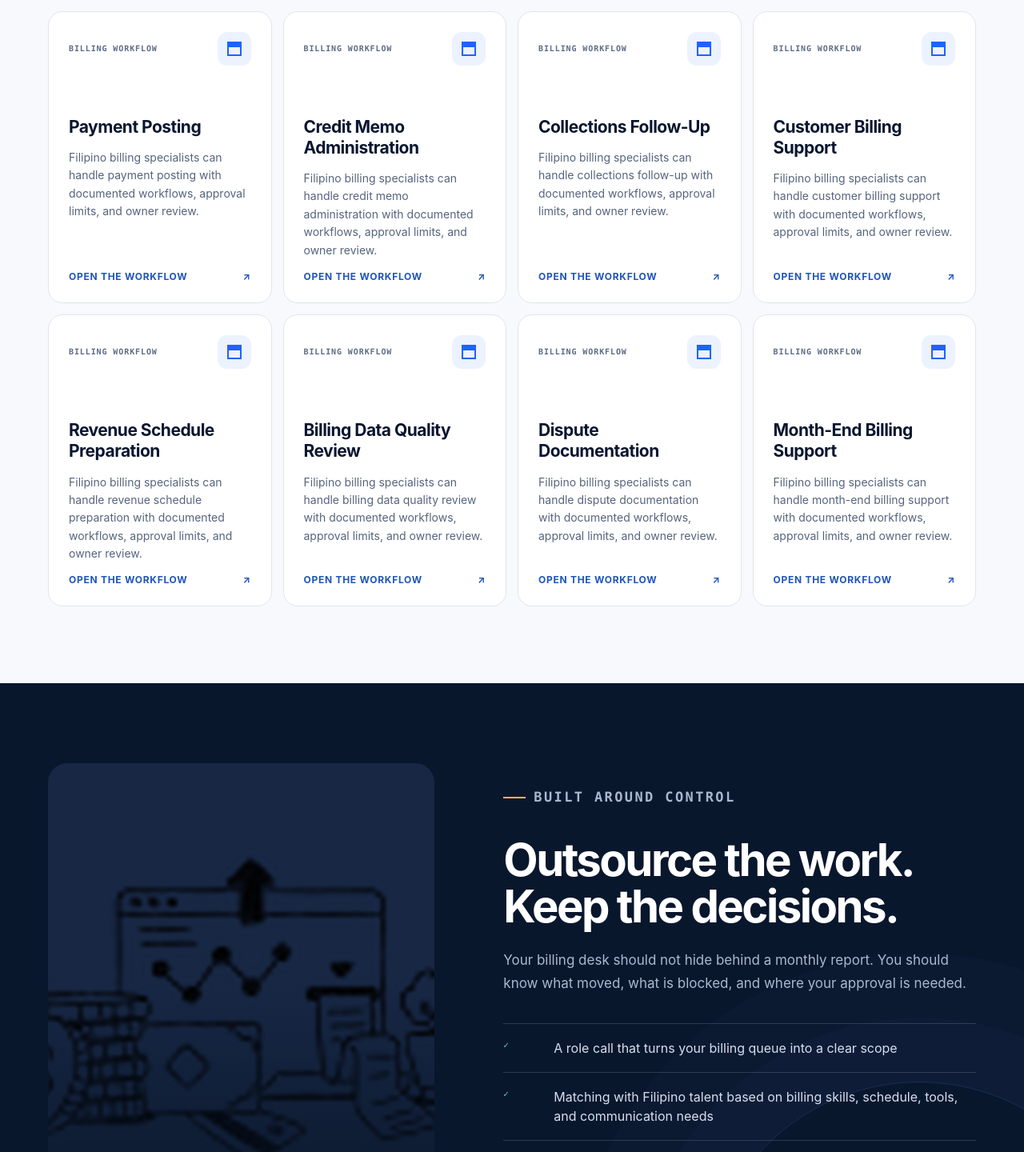
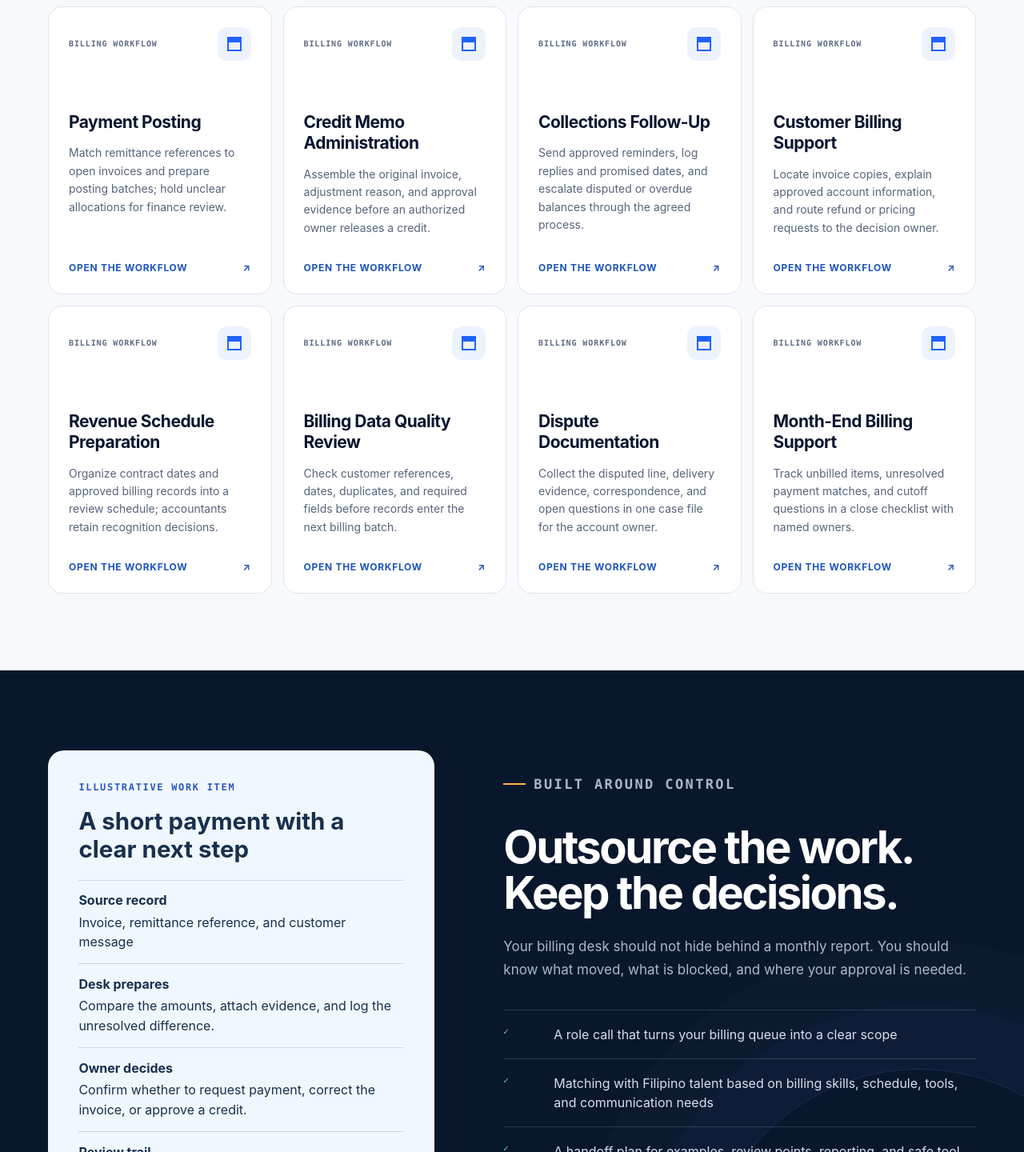
Before and after one commit to coolifystealthagents/outsourcedbillingservices, a Next.js app: page / in a window 1280 px wide. Shown: the part 1360-2800 px from the top of the page at 80% size. Built offline with nearby package versions, Linux system fonts and the light colour scheme.

Commit message:
Address observed production layout and branding defects

```diff
--- a/app/globals.css
+++ b/app/globals.css
@@ -161,3 +161,22 @@ body:has(.billing-home) .nav .stealth-attribution{color:#8e9cb6}body:has(.billin
 .editorial-layout{grid-template-columns:minmax(0,1fr) 260px;gap:32px}
 .editorial-toc a{font-size:14px;line-height:1.45}
 .editorial-mobile-toc .editorial-toc a{font-size:14px}
+
+/* Replaces the low-contrast dashboard seen in production screenshots. */
+.billing-exception-example { padding:clamp(1.4rem,3vw,2.4rem); border-radius:1.25rem; background:#f1f7ff; color:#17304d; }
+.billing-exception-example h3 { font-size:clamp(1.4rem,2.3vw,2rem); line-height:1.2; margin:.75rem 0 1.25rem; }
+.billing-exception-example dl { margin:0; }
+.billing-exception-example dl>div { padding:.9rem 0; border-top:1px solid #c9d8e9; }
+.billing-exception-example dt { font-weight:750; margin-bottom:.35rem; }
+.billing-exception-example dd { margin:0; line-height:1.55; }
+@media(max-width:780px) {
+ .billing-service { min-height:0; }
+ .billing-service .service-top { margin-bottom:1.25rem; }
+ .billing-service .service-link { margin-top:1.25rem; }
+}
+
+@media(max-width:780px) {
+ .billing-home .workflow-strip { display:grid; grid-template-columns:repeat(2,minmax(0,1fr)); overflow:visible; }
+ .billing-home .workflow-strip .workflow-title { grid-column:1/-1; }
+ .billing-home .workflow-strip>div { min-width:0; }
+}
--- a/app/page.tsx
+++ b/app/page.tsx
@@ -2,6 +2,21 @@ import { blogPosts, services, site, staffingOffer } from './data';
 import { Footer, Header, JsonLd } from './components';
 
 export const metadata = { alternates: { canonical: '/' } };
+
+const workflowSummaries: Record<string,string> = {
+  "invoice-preparation": "Prepare invoice drafts from approved time entries, order details, and delivery records; flag missing references before review.",
+  "usage-billing-administration": "Compare usage exports with approved rates and billing periods; route gaps or unusual quantities to the account owner.",
+  "subscription-billing-support": "Track renewal dates, approved plan changes, and proration inputs so the owner can review the next recurring bill.",
+  "billing-reconciliation": "Match invoices, credits, and remittances; maintain a dated exception list for balances that do not agree.",
+  "payment-posting": "Match remittance references to open invoices and prepare posting batches; hold unclear allocations for finance review.",
+  "credit-memo-administration": "Assemble the original invoice, adjustment reason, and approval evidence before an authorized owner releases a credit.",
+  "collections-follow-up": "Send approved reminders, log replies and promised dates, and escalate disputed or overdue balances through the agreed process.",
+  "customer-billing-support": "Locate invoice copies, explain approved account information, and route refund or pricing requests to the decision owner.",
+  "revenue-schedule-preparation": "Organize contract dates and approved billing records into a review schedule; accountants retain recognition decisions.",
+  "billing-data-quality-review": "Check customer references, dates, duplicates, and required fields before records enter the next billing batch.",
+  "dispute-documentation": "Collect the disputed line, delivery evidence, correspondence, and open questions in one case file for the account owner.",
+  "month-end-billing-support": "Track unbilled items, unresolved payment matches, and cutoff questions in a close checklist with named owners."
+};
 
 const queue = [
   { item: 'Invoice batch', owner: 'Billing desk', state: 'Ready for review', tone: 'mint' },
@@ -98,7 +113,7 @@ export default function Home() {
           {services.map((service, i) => <a className="billing-service" href={`/services/${slug(service)}`} key={service.slug}>
             <div className="service-top"><span className="service-category">Billing workflow</span><i className={`service-mark mark-${i + 1}`} /></div>
             <h3>{service.title}</h3>
-            <p>{service.desc}</p>
+            <p>{workflowSummaries[service.slug] ?? service.desc}</p>
             <b className="service-link">Open the workflow <span>↗</span></b>
           </a>)}
         </div>
@@ -106,9 +121,15 @@ export default function Home() {
 
       <section className="control-room">
         <div className="container control-room-grid">
-          <div className="control-image">
-            <img src="/illustrations/getillustrations/inkdex-saas-illustrations-svg/billing-dashboard.webp" alt="Illustration of a manager reviewing a billing operations dashboard" width="1400" height="1400" />
-            <div className="image-note"><span>OWNER CHECK</span><b>Exceptions stay visible.</b></div>
+          <div className="billing-exception-example" aria-labelledby="exception-example-title">
+            <p className="billing-kicker dark">Illustrative work item</p>
+            <h3 id="exception-example-title">A short payment with a clear next step</h3>
+            <dl>
+              <div><dt>Source record</dt><dd>Invoice, remittance reference, and customer message</dd></div>
+              <div><dt>Desk prepares</dt><dd>Compare the amounts, attach evidence, and log the unresolved difference.</dd></div>
+              <div><dt>Owner decides</dt><dd>Confirm whether to request payment, correct the invoice, or approve a credit.</dd></div>
+              <div><dt>Review trail</dt><dd>Keep the decision, date, and next action with the account.</dd></div>
+            </dl>
           </div>
           <div className="control-copy">
             <p className="billing-kicker"><span /> Built around control</p>
```
